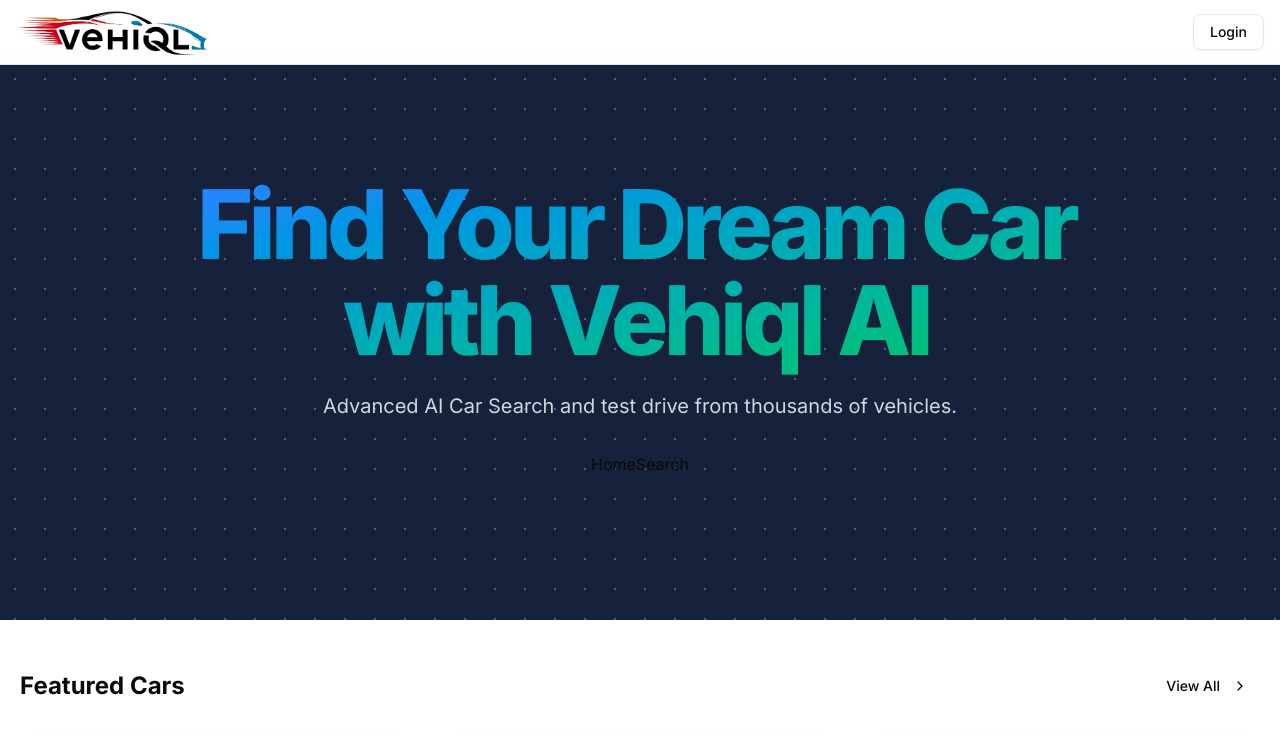
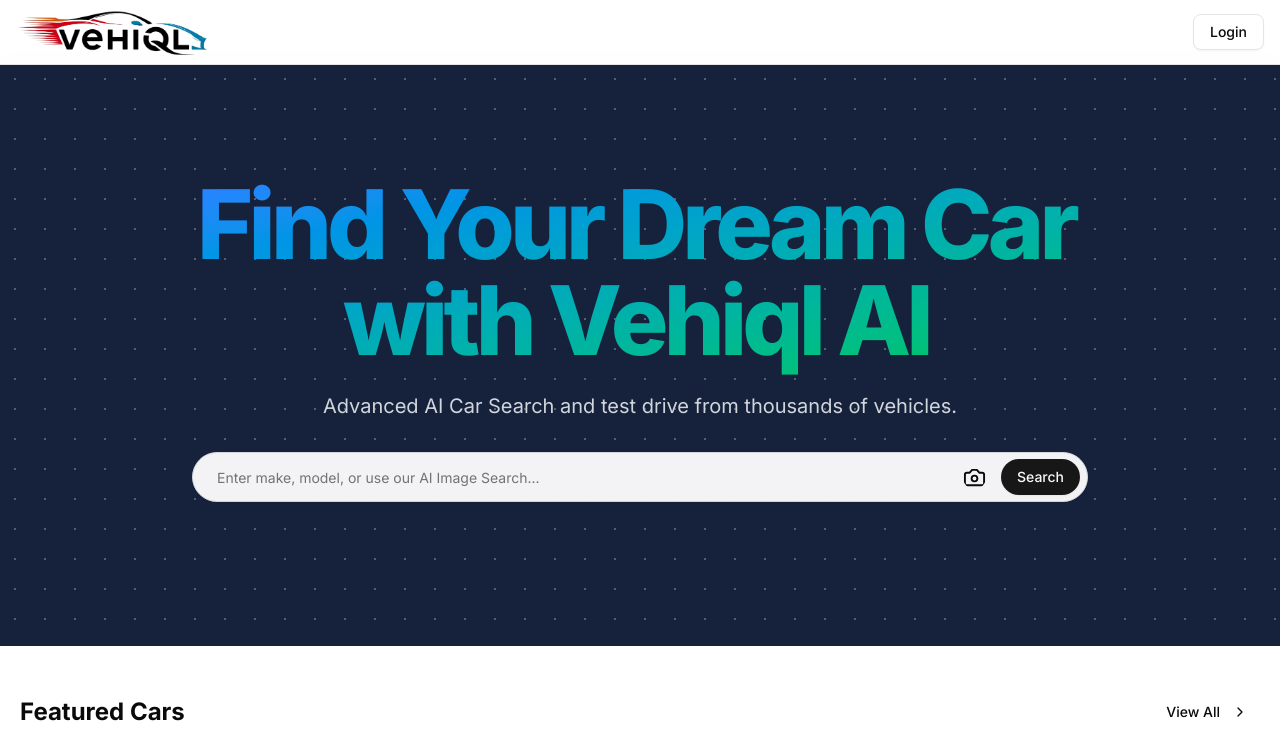
Before and after one commit to Shivam-AK/Car-Listing, a Next.js app: page / in a window 1280 px wide. Shown: the top 735 px of the page. Built offline with nearby package versions, Linux system fonts and the light colour scheme; no server answers.

Commit message:
Build Home Search Component

```diff
--- a/package.json
+++ b/package.json
@@ -31,6 +31,7 @@
     "react": "^19.0.0",
     "react-day-picker": "^8.10.1",
     "react-dom": "^19.0.0",
+    "react-dropzone": "^14.3.8",
     "sonner": "^2.0.3",
     "tailwind-merge": "^3.2.0"
   },
--- a/src/app/layout.js
+++ b/src/app/layout.js
@@ -3,6 +3,7 @@
 import Header from "@/components/Header";
 import Footer from "@/components/Footer";
 import { ClerkProvider } from "@clerk/nextjs";
+import { Toaster } from "sonner";
 
 const inter = Inter({ subsets: ["latin"] });
 
@@ -18,6 +19,7 @@
         <body className={`${inter.className}`}>
           <Header />
           <main className="min-h-svh flex flex-col pt-16">{children}</main>
+          <Toaster richColors />
           <Footer />
         </body>
       </html>
--- a/src/components/HomeSearch.js
+++ b/src/components/HomeSearch.js
@@ -1,3 +1,163 @@
+"use client";
+
+import { useState } from "react";
+import { Input } from "./ui/input";
+import { Camera, Upload } from "lucide-react";
+import { Button } from "./ui/button";
+import { useDropzone } from "react-dropzone";
+import { toast } from "sonner";
+import { useRouter } from "next/navigation";
+
 export default function HomeSearch() {
-  return <div>HomeSearch</div>;
+  const [searchTerm, setSearchTerm] = useState("");
+  const [isImageSearchActive, setIsImageSearchActive] = useState(false);
+  const [searchImage, setSearchImage] = useState(null);
+  const [imagePreview, setImagePreview] = useState("");
+  const [isUploading, setIsUploading] = useState(false);
+
+  const router = useRouter();
+
+  const handleTextSubmit = (e) => {
+    e.preventDefault();
+
+    if (!searchTerm.trim()) {
+      toast.error("Please enter a search term.");
+      return;
+    }
+
+    router.push(`/cars?search=${encodeURIComponent(searchTerm)}`);
+  };
+
+  const handleImageSearch = (e) => {
+    e.preventDefault();
+    if (!searchImage) {
+      toast.error("Please upload an Image first.");
+      return;
+    }
+  };
+
+  const onDrop = (acceptedFiles) => {
+    const file = acceptedFiles[0];
+
+    if (file) {
+      if (file.size > 5 * 1024 * 1024) {
+        toast.error("Image size must be less than 5MB.");
+        return;
+      }
+
+      setIsUploading(true);
+      setSearchImage(file);
+
+      const reader = new FileReader();
+      reader.onloadend = () => {
+        setImagePreview(reader.result);
+        setIsUploading(false);
+        toast.success("Image Uploaded Successfully.");
+      };
+
+      reader.onerror = () => {
+        setIsUploading(false);
+        toast.error("Failed to read the Image.");
+      };
+
+      reader.readAsDataURL(file);
+    }
+  };
+
+  const { getRootProps, getInputProps, isDragActive, isDragReject } =
+    useDropzone({
+      onDrop,
+      accept: {
+        "image/*": [".jpeg", ".jpg", ".png"],
+      },
+      maxFiles: 1,
+    });
+
+  return (
+    <div>
+      <form onSubmit={handleTextSubmit}>
+        <div className="relative flex items-center">
+          <Input
+            type="text"
+            placeholder="Enter make, model, or use our AI Image Search..."
+            value={searchTerm}
+            onChange={(e) => setSearchTerm(e.target.value)}
+            className="pl-6 pr-36 py-6 w-full rounded-full border-gray-300 bg-white/95 backdrop-blur-md"
+          />
+
+          <div className="absolute right-24">
+            <Camera
+              size={35}
+              onClick={() => setIsImageSearchActive(!isImageSearchActive)}
+              className="cursor-pointer rounded-full p-1.5"
+              style={{
+                background: isImageSearchActive ? "black" : "",
+                color: isImageSearchActive ? "white" : "",
+              }}
+            />
+          </div>
+          <Button type="submit" className="absolute right-2 rounded-full">
+            Search
+          </Button>
+        </div>
+      </form>
+
+      {isImageSearchActive && (
+        <div className="mt-4">
+          <form onSubmit={handleImageSearch}>
+            <div className="border-2 border-dashed border-gray-300 rounded-3xl p-4 text-center">
+              {imagePreview ? (
+                <div className="flex flex-col items-center">
+                  <img
+                    src={imagePreview}
+                    alt="Car preview"
+                    className="h-40 object-contain mb-4"
+                  />
+                  <Button
+                    variant="destructive"
+                    onClick={() => {
+                      setSearchImage(null);
+                      setImagePreview("");
+                      toast.info("Image Removed Successfully.");
+                    }}
+                  >
+                    Remove Image
+                  </Button>
+                </div>
+              ) : (
+                <div {...getRootProps()} className="cursor-pointer">
+                  <input {...getInputProps()} />
+                  <div className="flex flex-col items-center">
+                    <Upload className="h-12 w-12 text-gray-400 mb-2" />
+                    <p className="text-gray-300 mb-2">
+                      {isDragActive && !isDragReject
+                        ? "Leave the file here to upload"
+                        : "Drag & drop a car image or click to select"}
+                    </p>
+                    {isDragReject && (
+                      <p className="text-red-500 mb-2">Invalid image type</p>
+                    )}
+                    <p className="text-gray-400 text-sm">
+                      Supports: JPG, JPEG, PNG (max 5MB)
+                    </p>
+                  </div>
+                </div>
+              )}
+            </div>
+
+            {imagePreview && (
+              <Button
+                type="submit"
+                className="mt-4"
+                variant="outline"
+                disabled={isUploading}
+              >
+                {isUploading ? "Uploading..." : "Search with this Image"}
+              </Button>
+            )}
+          </form>
+        </div>
+      )}
+    </div>
+  );
 }
```
Also changed, not shown: 1 other file (tests, documents, lock files or other folders).
